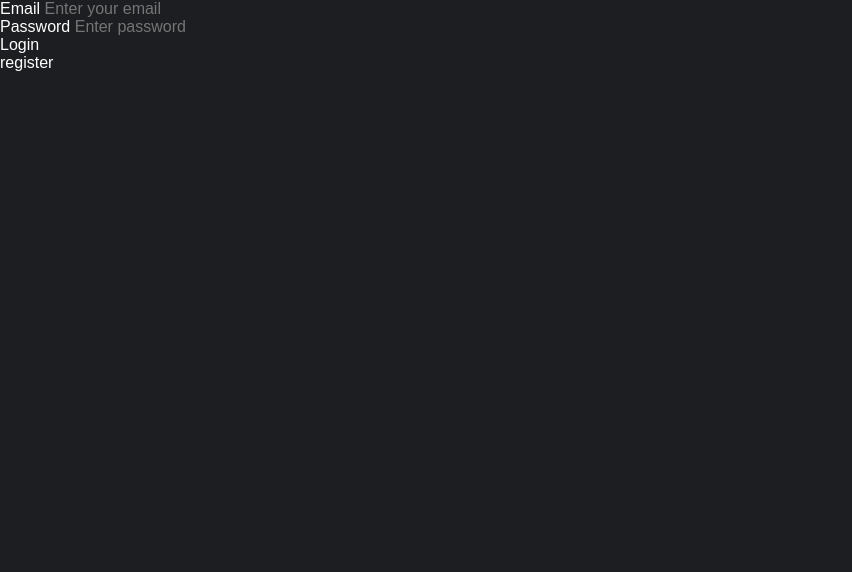
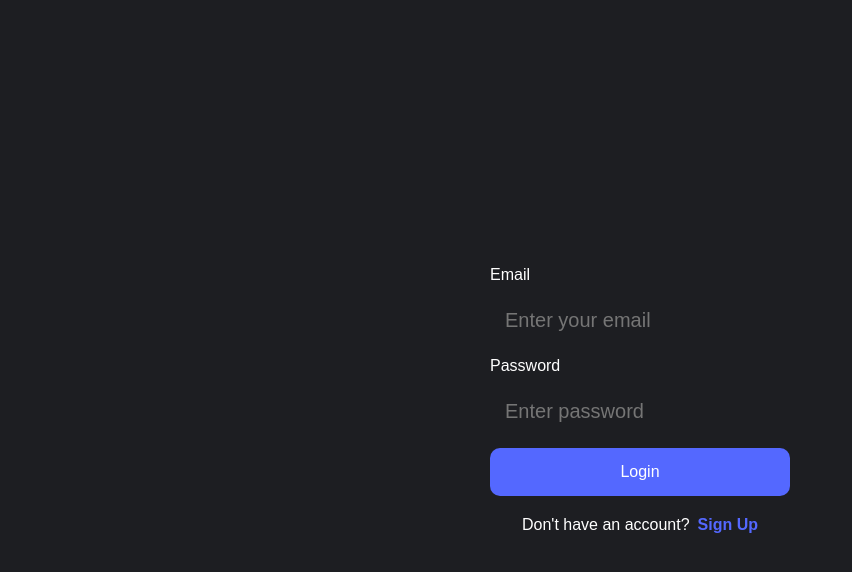
Before and after one commit to john74/homepage, a Django app: page / in a window 1280 px wide. Shown: the top 572 px of the page, without its empty margins (0-852 px from the left). Run offline with Django 4.2, Linux system fonts and the light colour scheme; parts of the project's set-up code (start-up, migrations or seed data) failed here and were passed over.

Commit message:
style login page

```diff
--- a/base/static/main.css
+++ b/base/static/main.css
@@ -1,5 +1,11 @@
 /* =================== GLOBAL =================== */
+:root {
+    --primary: #1D1E22;
+    --secondary: #5468FF;
+}
+
 * {
+    all: unset;
     position:relative;
     padding:0;
     margin:0;
@@ -11,6 +17,10 @@
     box-sizing:border-box;
     color:inherit;
     max-width:100%;
+    background-color: transparent;
+}
+html > :not(body) {
+    display: none!important;
 }
 html,body {
 height:100%;
@@ -19,12 +29,8 @@ font-weight:lighter;
 font-family:sans-serif;
 }
 
-input {
-    all: unset;
-}
-
 body {
-    background-color: #1D1E22;
+    background-color: var(--primary);
     color: #fff;
 }
 
@@ -60,3 +66,45 @@ body {
 
 
 /* ============== LOGIN PAGE ============== */
+#login {
+    display: flex;
+    flex-direction: column;
+    align-items: center;
+    justify-content: center;
+    row-gap: 20px;
+}
+
+#login > .form,
+#login .field {
+    display: flex;
+    flex-direction: column;
+    row-gap: 10px;
+}
+
+#login #sign-up {
+    display: flex;
+    align-items: center;
+    justify-content: center;
+    gap: 8px;
+}
+
+#login .input {
+    padding: 15px;
+    border-radius: 10px;
+    width: 300px;
+    font-size: 20px;
+}
+
+#login .btn {
+    background-color: var(--secondary);
+    padding: 15px;
+    text-align: center;
+    border-radius: 10px;
+    cursor: pointer;
+}
+
+#login #sign-up a {
+    color: var(--secondary);
+    font-weight: bold;
+    cursor: pointer;
+}
--- a/base/templates/index.html
+++ b/base/templates/index.html
@@ -8,8 +8,9 @@
     <title>{% block title %}{% endblock title %}</title>
     <link rel="stylesheet" href="{% static 'main.css' %}">
 </head>
-    {% block main %}{% endblock main %}
-    {% if messages %}
-        {% include 'messages.html' %}
-    {% endif %}
+    {% block main %}
+        {% if messages %}
+            {% include 'messages.html' %}
+        {% endif %}
+    {% endblock main %}
 </html>
--- a/base/templates/login.html
+++ b/base/templates/login.html
@@ -3,13 +3,13 @@
 {% block main %}
 
 <body id="login">
-<div id="login">
     <form class="form" method="POST" action="">
         {% csrf_token %}
         {% for name, attributes in fields.items %}
         <div class="field">
-            <label for="{{ attributes.id }}">{{name}}</label>
+            <label class="label" for="{{ attributes.id }}">{{name}}</label>
             <input
+                class="input"
                 type="{{ attributes.type }}"
                 name="{{ attributes.id }}"
                 id="{{ attributes.id }}"
@@ -19,10 +19,12 @@
             >
         </div>
         {% endfor %}
-        <input type="submit" value="Login">
+        <input class="btn" type="submit" value="Login">
     </form>
-    <a href="{% url 'register_user' %}">register</a>
-</div>
+    <div id="sign-up">
+        <p>Don't have an account?</p>
+        <a href="{% url 'register_user' %}">Sign Up</a>
+    </div>
 </body>
 
 {% endblock main %}
```
